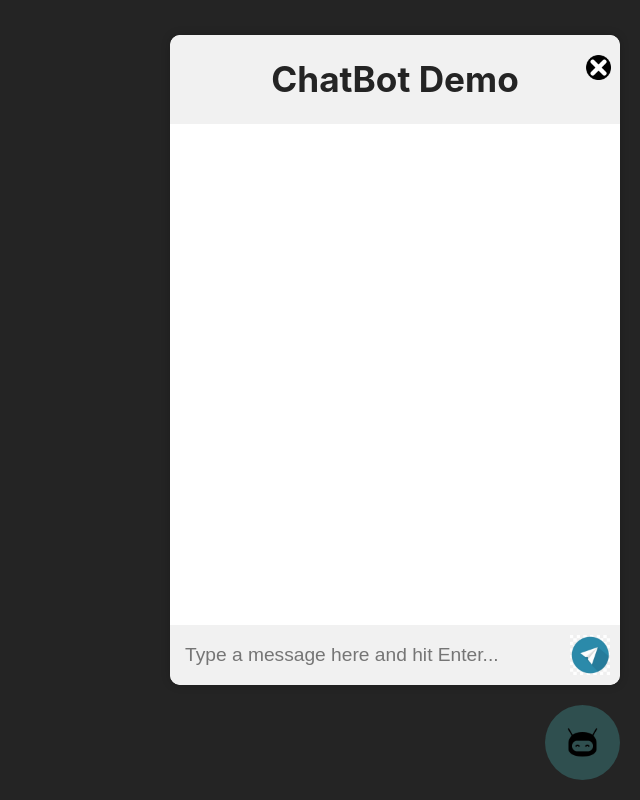
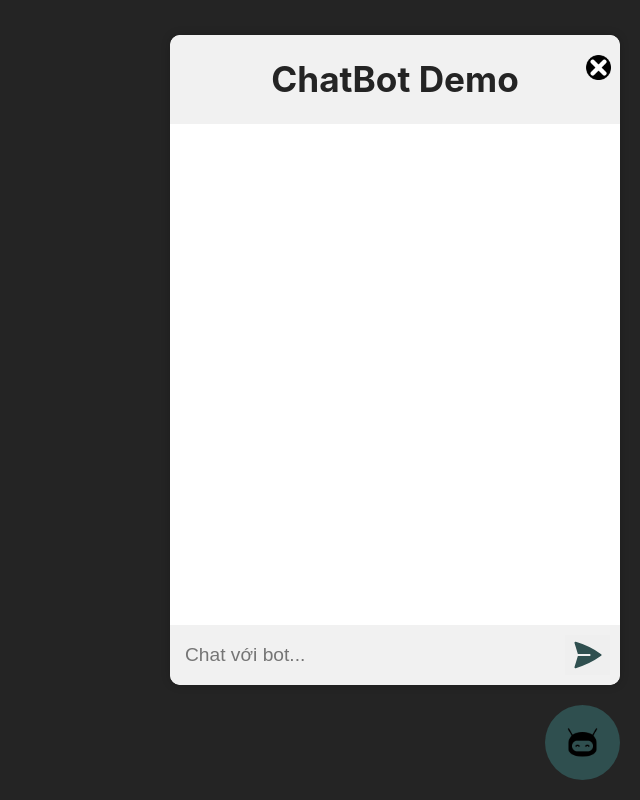
Before and after one commit to quvinh/demo.chat.ai, a React (Vite) app in the folder frontend/: page / in a window 1280 px wide. Both pictures are taken after a click on the button 1222 px from the left and 742 px from the top of the page. Shown: the whole page, without its empty margins (640-1280 px from the left). Built offline with nearby package versions, Linux system fonts and the light colour scheme.

Commit message:
update button submit

```diff
--- a/frontend/src/chatbot.css
+++ b/frontend/src/chatbot.css
@@ -96,15 +96,17 @@ button.toggle-button-chatbot{
   border-top-left-radius: 10px;
   border-top-right-radius: 10px;
 }
-.chat-box-position .btn-send-mess {
-  background-image: url(/src/images/946721-small.png);
-  background-size: cover;
-  width: 40px;
-  height: 40px;
-  padding: 5px;
-  box-sizing: border-box;
+.chat-box-position .button-submit-chat {
+  width: 45px;
+  cursor: pointer;
   border: none;
-  cursor: pointer;
+}
+svg.svg-icon-send {
+  transition: all .3s;
+}
+.chat-box-position .button-submit-chat:hover svg.svg-icon-send {
+  transform: rotate(-20deg);
+  scale: 1.2;
 }
 .chat-box-position .button-close {
   background-image: url(/src/images/black-circle-close-button-png-5.png);
--- a/frontend/src/components/chatbot.jsx
+++ b/frontend/src/components/chatbot.jsx
@@ -1,7 +1,7 @@
 import React, { useState, useEffect, useRef } from "react";
 import myImage from "../images/internet-bot-computer-icons-chatbot-clip-art-sticker.png";
 import "../chatbot.css"; // Hãy chắc chắn thay thế bằng đường dẫn thực tế đến tệp CSS của bạn
-
+import SendIcon from "../icons/sendicon";
 
 function App() {
   const [message, setMessage] = useState("");
@@ -75,10 +75,10 @@ function App() {
                   type="text"
                   name="message"
                   value={message}
-                  placeholder="Type a message here and hit Enter..."
+                  placeholder="Chat với bot..."
                   onChange={(e) => setMessage(e.target.value)}
                 />
-                <button class="btn-send-mess"></button>
+                <button class="button-submit-chat"><SendIcon /></button>
                 </div>
               </form>
             </div>
--- /dev/null
+++ b/frontend/src/icons/sendicon.jsx
@@ -0,0 +1,18 @@
+import React from "react";
+
+const SendIcon = () => {
+  return (
+    <svg
+      xmlns="http://www.w3.org/2000/svg"
+      viewBox="0 0 24 24"
+      fill="darkslategray"
+      width="100%"
+      height="100%"
+      className="svg-icon-send"
+    >
+      <path d="M3.478 2.405a.75.75 0 00-.926.94l2.432 7.905H13.5a.75.75 0 010 1.5H4.984l-2.432 7.905a.75.75 0 00.926.94 60.519 60.519 0 0018.445-8.986.75.75 0 000-1.218A60.517 60.517 0 003.478 2.405z" />
+    </svg>
+  )
+}
+
+export default SendIcon;
```
